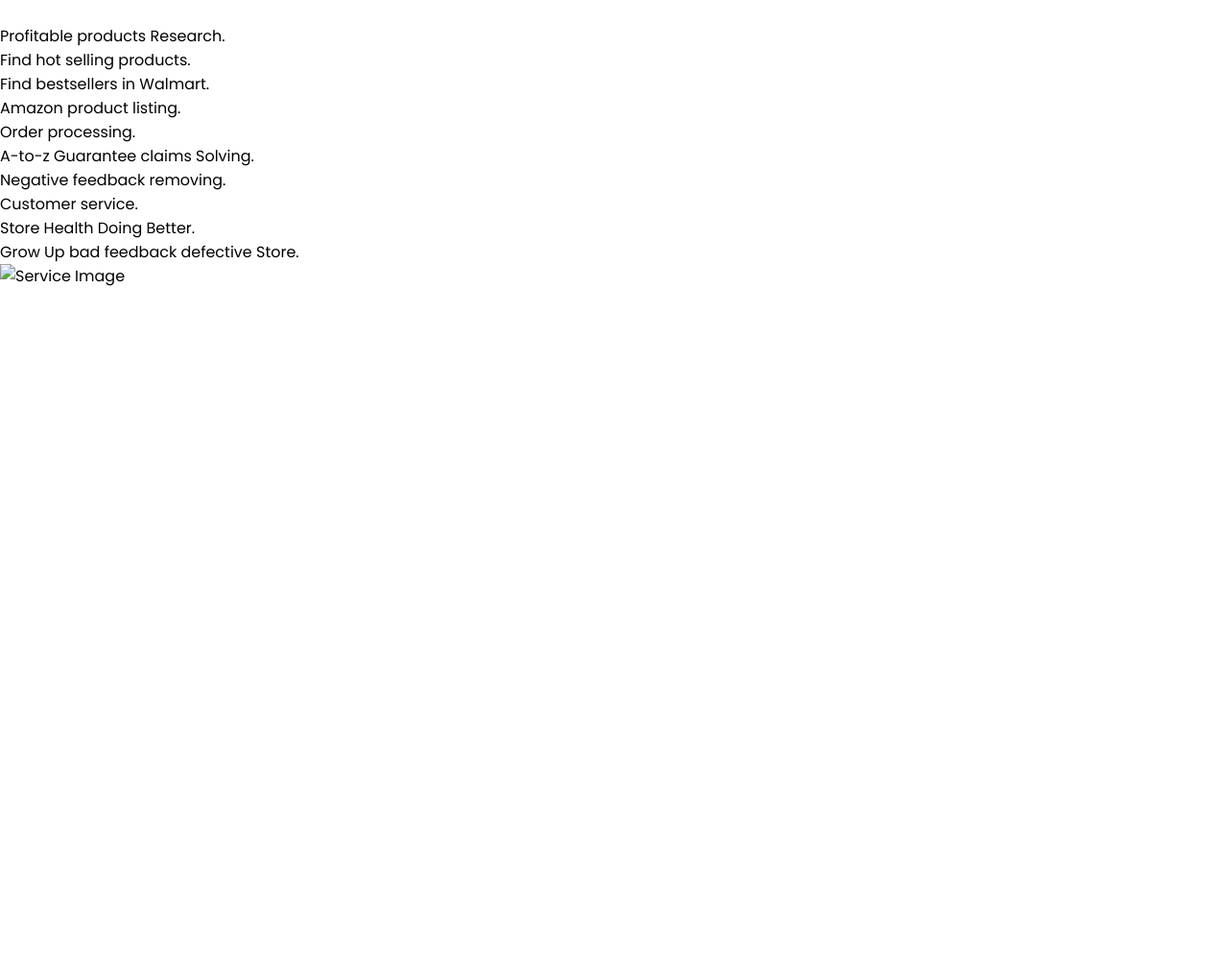
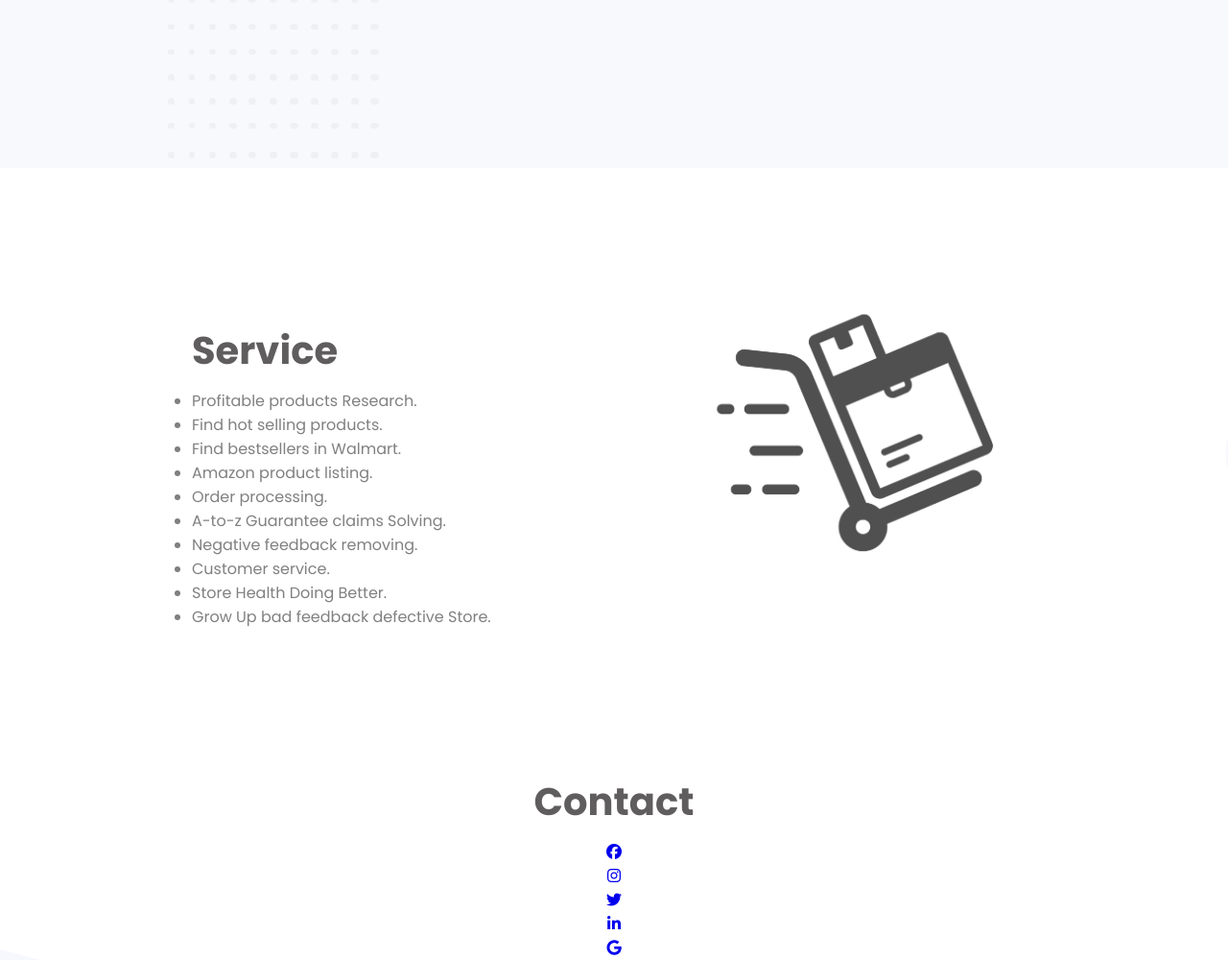
Before and after one commit to sadmanH2050/AlaminMia, a plain HTML site: page index.html in a window 1280 px wide. Shown: the part 1334-2334 px from the top of the page at 96% size. Before the commit the page ends 1634 px from the top, so only its background shows below. Drawn offline with Linux system fonts and the light colour scheme.

Commit message:
without footer

```diff
--- a/index.html
+++ b/index.html
@@ -4,52 +4,59 @@
      <meta charset="UTF-8">
      <meta http-equiv="X-UA-Compatible" content="IE=edge">
      <meta name="viewport" content="width=device-width, initial-scale=1.0">
+     <!-- title -->
      <title>Alamin</title>
+     <!-- css style -->
      <link rel="stylesheet" href="style.css">
 </head>
 <body>
-     <section class="header"  id="header">
+     <section class="fullPage"  id="fullPage">
+
+          <!-- navBar -->
           <div class="navBar">
                <div class="logo">
                     <img src="images/A-logo.png" alt="Logo">
                </div>
                <div class="menuSection">
                     <ul>
-                         <li><a href="#header">home</a></li>
+                         <li><a href="#fullPage">home</a></li>
                          <li><a href="#about">about</a></li>
-                         <li><a href="#">service</a></li>
-                         <li><a href="#">blog</a></li>
-                         <li><a href="#">contact</a></li>
+                         <li><a href="#service">service</a></li>
+                         <li><a href="#contact">contact</a></li>
                     </ul>
                </div>
           </div>
+
+          <!-- home -->
           <div class="home container">
                <div class="homeContent halfContainer">
                     <h2>Hello I'm,</h2>
                     <h1>Alamin Mia</h1>
                     <h3>I warmly welcome all the visitors to my website.</h3>
-                    <p>My name is Alamin. I am a workaholic person. I want to be productive every day. I always love to learn something new. I like to keep in touch with people.</p>
-                    <a href="#" class="button">hire me</a>
+                    <p>My name is Alamin. I'm a <span>Virtual Assistant on Amazon.</span> I am a workaholic person. I want to be productive every day. I always love to learn something new. I like to keep in touch with people.</p>
+                    <a href="https://www.linkedin.com/in/md-alamin-88aa60192/" class="button" target="_blank">hire me</a>
                </div>
                <div class="homeImage halfContainer">
                     <img src="images/Profile-1.png" alt="Profile">
                </div>
           </div>
-     </section>
 
+          <!-- about -->
           <section class="about container" id="about">
                <div class="aboutImages halfContainer">
                     <img src="images/Profile-2.png" alt="About Profile">
                </div>
                <div class="aboutContent halfContainer">
-               <h2>about</h2>
+                    <h2 class="title">about</h2>
                     <p>I have 4 years of extraordinary working experience as a Virtual Assistant on eBay, Amazon, Walmart, and Ali express stage. I will show you proof of my work history. I utilized practically all products Like Zik Analytics, Jungle scout, Likewise, I have expansions for item investigation, Like Keepa, Viral launch, Grabley, Amazon scraper. I previously utilized practically all postings programming for eBay.</p>
                     <a href="#"  class="button">download cv</a>
                </div>
           </section>
 
-     <section class="service Container">
+          <!-- service -->
+          <section class="service container" id="service">
                <div class="serviceContent halfContainer">
+                    <h2 class="title">service</h2>
                     <ul>
                          <li>Profitable products Research.</li>
                          <li>Find hot selling products.</li>
@@ -64,8 +71,26 @@
                     </ul>
                </div>
                <div class="serviceImages halfContainer">
-               <img src="" alt="Service Image">
+                    <img src="images/dropshipping.jpeg" alt="Service Image">
                </div>
           </section>
+
+          <!-- contact -->
+          <div class="contact" id="contact">
+               <h2 class="title">contact</h2>
+               <ul>
+                    <li><a href="#"><i class="fab fa-facebook"></i></a></li>
+                    <li><a href="#"><i class="fab fa-instagram"></i></a></li>
+                    <li><a href="#"><i class="fab fa-twitter"></i></a></li>
+                    <li><a href="#"><i class="fab fa-linkedin-in"></i></a></li>
+                    <li><a href="#"><i class="fab fa-google"></i></a></li>
+               </ul>
+          </div>
+     </section>
+
+
+
+     <!-- script -->
+     <script src="https://kit.fontawesome.com/3cc727b251.js" crossorigin="anonymous"></script>
 </body>
 </html>
--- a/style.css
+++ b/style.css
@@ -34,6 +34,12 @@ body {
      background: #fb9754;
      color: white;
      margin-left: 8px;
+}
+.title {
+     font-size: 40px;
+     padding: 50px 0px 10px;
+     color: rgb(95, 93, 93);
+     text-transform: capitalize;
 }
 
 /* header ---------- */
@@ -81,7 +87,10 @@ body {
 }
 
 /* home ---------- */
-.home {}
+.home {
+     background: url("images/header-bg.png");
+     background-repeat: no-repeat;
+}
 .homeContent {
      padding: 100px 50px;
 }
@@ -103,6 +112,10 @@ body {
      margin-bottom: 20px;
      color: gray;
 }
+.homeContent p span {
+     font-weight: 800;
+     color: #EC4C78;
+}
 .homeContent a {}
 .homeContent a:hover {}
 .homeImage {
@@ -113,7 +126,11 @@ body {
 }
 
 /* about ---------- */
-.about {}
+.about {
+     padding: 100px;
+     background: url("images/biography-bg.png");
+     background-repeat: no-repeat;
+}
 .aboutImages {
      text-align: center;
 }
@@ -123,15 +140,42 @@ body {
 .aboutContent {
      padding: 100px 50px;
 }
-.aboutContent h2 {
-     font-size: 40px;
-     padding: 50px 0px 10px;
-     color: rgb(95, 93, 93);
-     text-transform: capitalize;
-}
+.aboutContent h2 {}
 .aboutContent p {
      margin-bottom: 20px;
      color: gray;
 }
 .aboutContent a {}
 .aboutContent a:hover {}
+
+/* service ---------- */
+.service {
+     background: url("images/latest-work-bg.png");
+     background-repeat: no-repeat;
+}
+.serviceContent {
+     padding: 60px 0px 50px 150px;
+}
+.serviceContent h2 {}
+.serviceContent ul {}
+.serviceContent ul li {
+     color: gray;
+}
+.serviceImages {}
+.serviceImages img {
+     width: 90%;
+}
+
+/* contact ---------- */
+.contact {
+     background: url("images/footer-bg.png");
+     background-repeat: no-repeat;
+     width: 100%;
+     padding: 200px auto;
+     text-align: center;
+}
+.contact h2 {}
+.contact ul {}
+.contact ul li {}
+.contact ul li a {}
+.contact ul li a:hover {}
```
Also changed, not shown: images/dropshipping.jpeg (added). Lines whose indentation alone changed are shown as unchanged.
